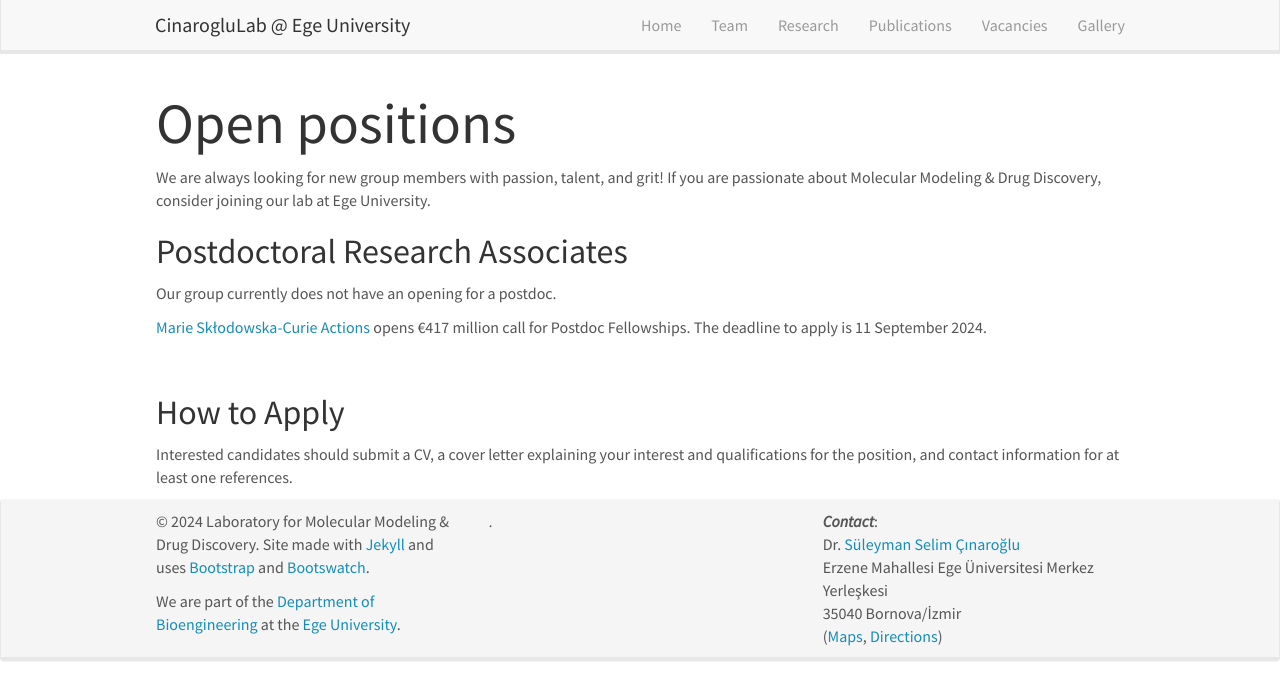
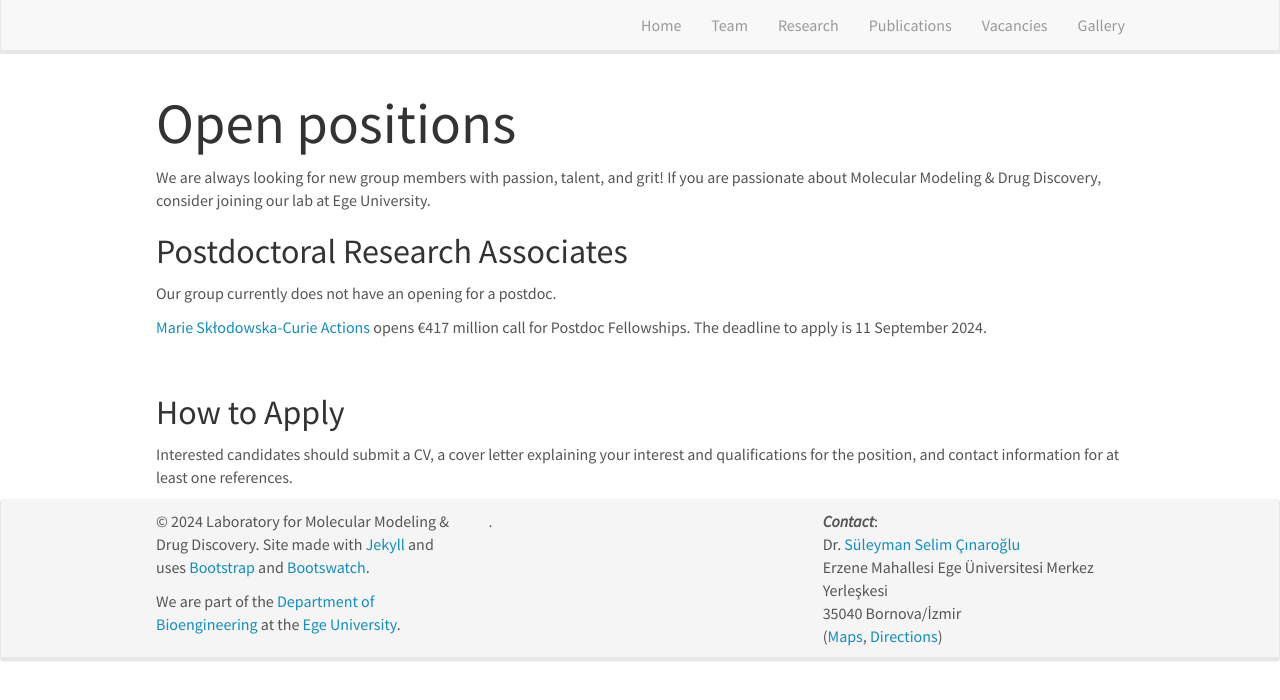
Before and after one commit to CinarogluLab/cinaroglulab.github.io, a Jekyll site: the page built from _pages/openings.md, in a window 1280 px wide. Shown: the top 700 px of the page. Built offline with Jekyll 4.4.1, drawn with Linux system fonts in a browser that asks for light colours; nearby versions of some CDN libraries.

Commit message:
Update header.html

```diff
--- a/_includes/header.html
+++ b/_includes/header.html
@@ -8,7 +8,7 @@
 		<span class="icon-bar"></span>
 	  </button>
 
-    <a class="navbar-brand" href="{{ site.url }}{{ site.baseurl }}/">CinarogluLab @ Ege University</a>
+    <a class="navbar-brand" href="{{ site.url }}{{ site.baseurl }}/"></a>
 	</div>
 	<div class="collapse navbar-collapse" id="navbar-collapse-1">
 	  <ul class="nav navbar-nav navbar-right">
```
